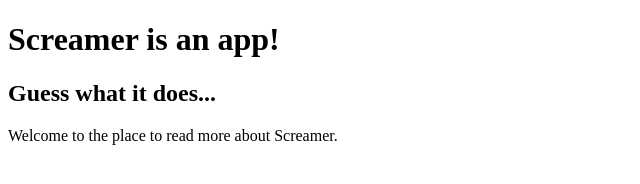
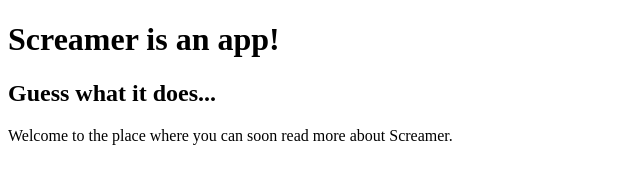
Before and after one commit to paul-c-guest/paulcguest.github.io, a plain HTML site: page screamer/index.html in a window 1280 px wide. Shown: the whole page, without its empty margins (0-640 px from the left). Drawn offline with Linux system fonts and the light colour scheme.

Commit message:
minor change to <p> text

```diff
--- a/screamer/index.html
+++ b/screamer/index.html
@@ -5,6 +5,6 @@
 <body>
   <h1>Screamer is an app!</h1>
   <h2>Guess what it does...</h2>
-  <p>Welcome to the place to read more about Screamer.</p>
+  <p>Welcome to the place where you can soon read more about Screamer.</p>
 </body>
 </hmtl>
```
